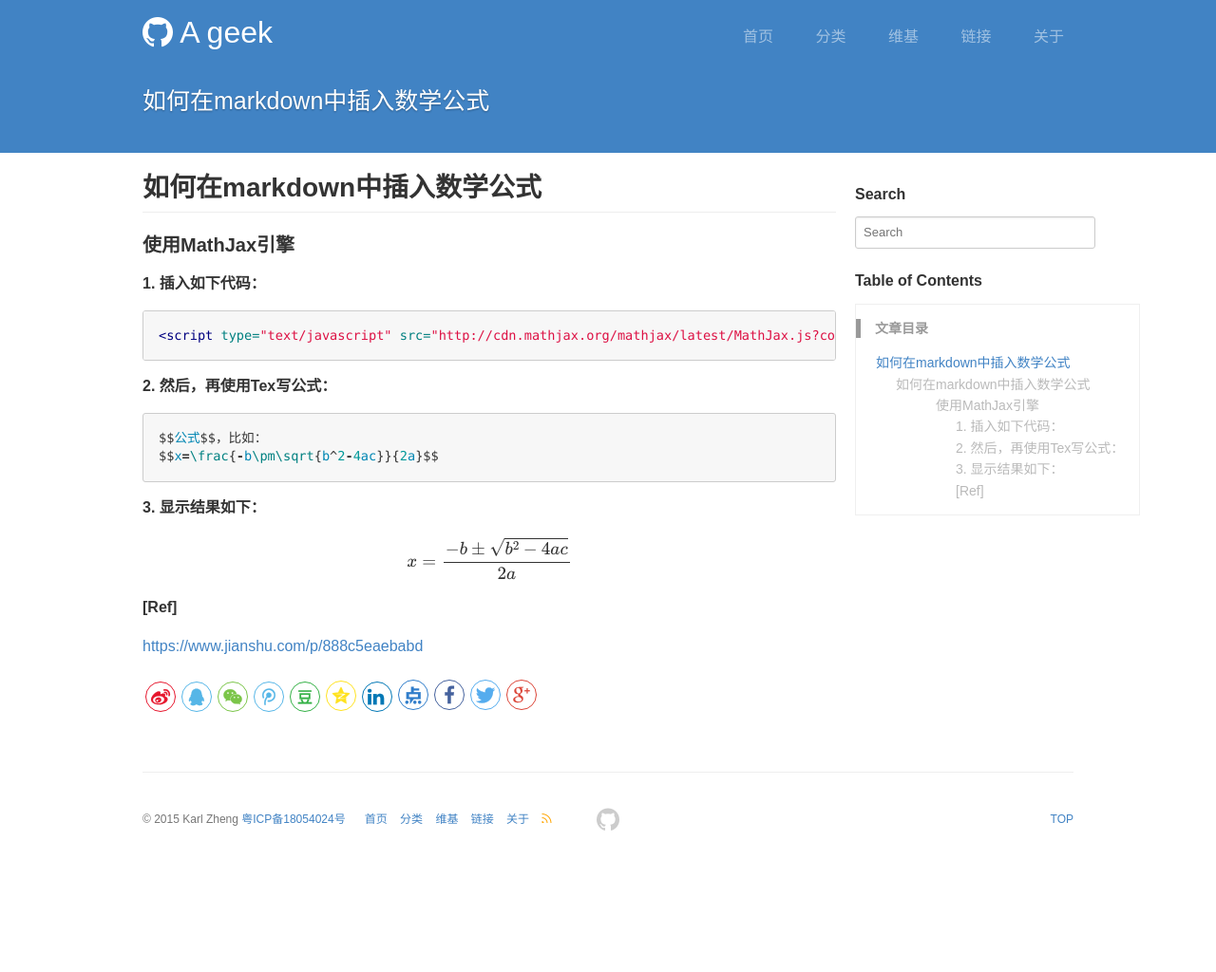
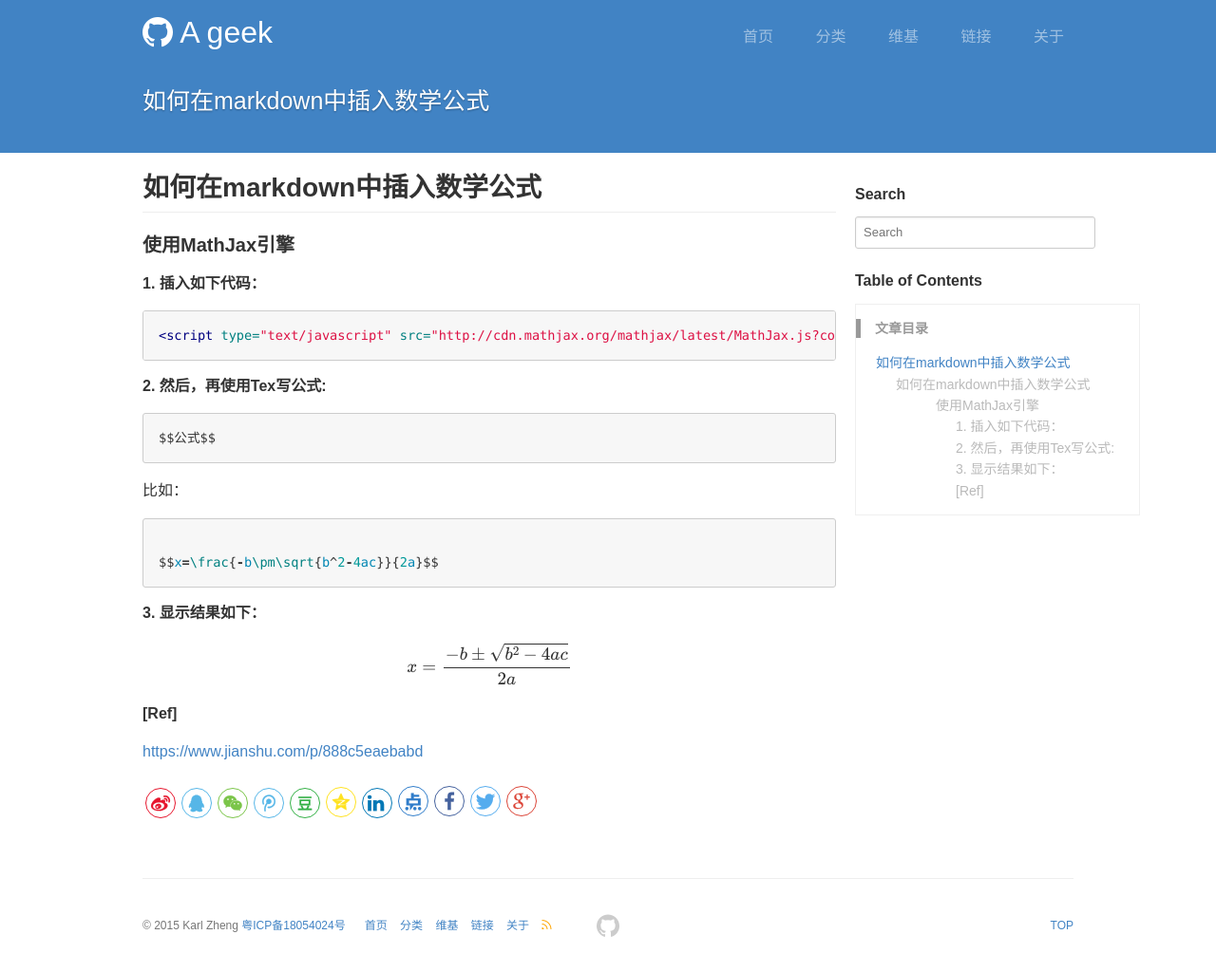
Before and after one commit to karlzheng/karlzheng.github.io, a Jekyll site: the page built from _posts/2018-10-23-如何在markdown中插入数学公式.md, in a window 1280 px wide. Shown: the whole page at 95% size. Built offline with Jekyll 4.4.1, drawn with Linux system fonts in a browser that asks for light colours; formulas are drawn with MathJax 3; comment, search, counter and statistics services are not loaded; before the commit the page ends 912 px from its top, so only the background shows below that.

````diff
--- a/_posts/2018-10-23-如何在markdown中插入数学公式.md
+++ b/_posts/2018-10-23-如何在markdown中插入数学公式.md
@@ -14,11 +14,17 @@ title: 如何在markdown中插入数学公式
 ```
 <script type="text/javascript" src="http://cdn.mathjax.org/mathjax/latest/MathJax.js?config=default"></script>
 
-##### 2. 然后，再使用Tex写公式：
+##### 2. 然后，再使用Tex写公式:
+
+```
+$$公式$$
+```
+
+ 比如：
 
 
 ```latex
-$$公式$$，比如：
+
 $$x=\frac{-b\pm\sqrt{b^2-4ac}}{2a}$$
 ```
 
````
